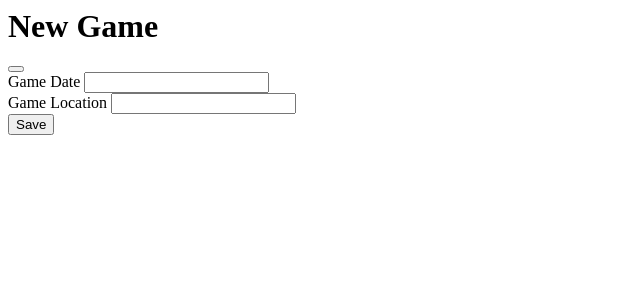
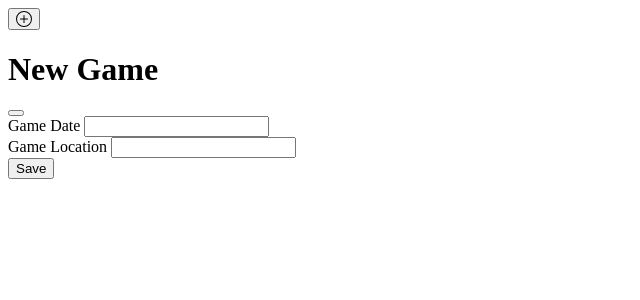
Before and after one commit to maddgio/hw-3, a PHP site: page /view-courses-editform.php in a window 1280 px wide. Shown: the top 300 px of the page, without its empty margins (0-640 px from the left). Run offline with PHP 8.4, Linux system fonts and the light colour scheme.

Commit message:
Update view-courses-editform.php

```diff
--- a/view-courses-editform.php
+++ b/view-courses-editform.php
@@ -1,3 +1,11 @@
+<!-- Button trigger modal -->
+<button type="button" class="btn btn-primary" data-bs-toggle="modal" data-bs-target="#newGameModal">
+  <svg xmlns="http://www.w3.org/2000/svg" width="16" height="16" fill="currentColor" class="bi bi-plus-circle" viewBox="0 0 16 16">
+  <path d="M8 15A7 7 0 1 1 8 1a7 7 0 0 1 0 14zm0 1A8 8 0 1 0 8 0a8 8 0 0 0 0 16z"/>
+  <path d="M8 4a.5.5 0 0 1 .5.5v3h3a.5.5 0 0 1 0 1h-3v3a.5.5 0 0 1-1 0v-3h-3a.5.5 0 0 1 0-1h3v-3A.5.5 0 0 1 8 4z"/>
+  </svg>
+</button>
+
 <!-- Modal -->
 <div class="modal fade" id="newGameModal" tabindex="-1" aria-labelledby="newGameModalLabel" aria-hidden="true">
   <div class="modal-dialog">
```
